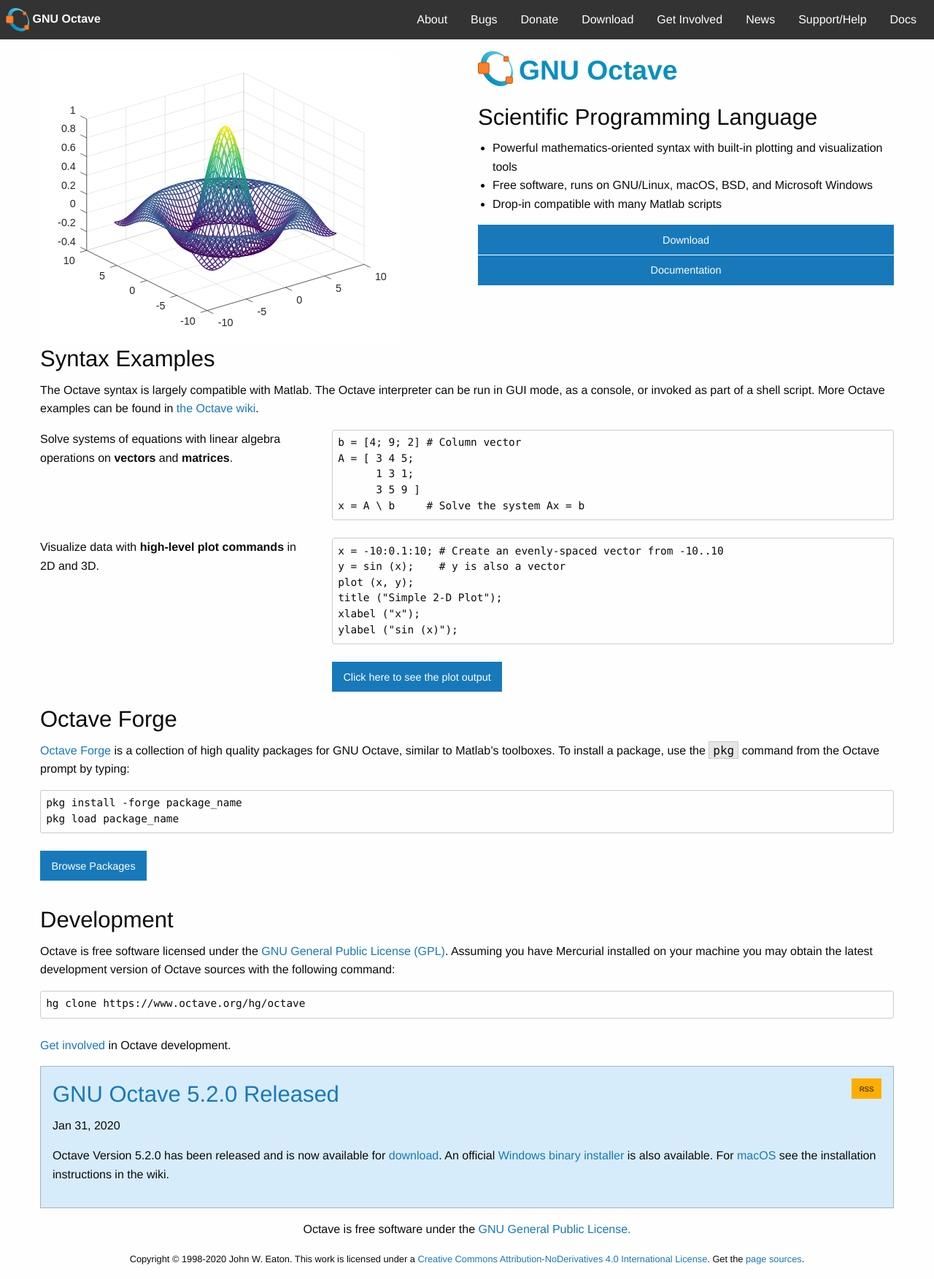
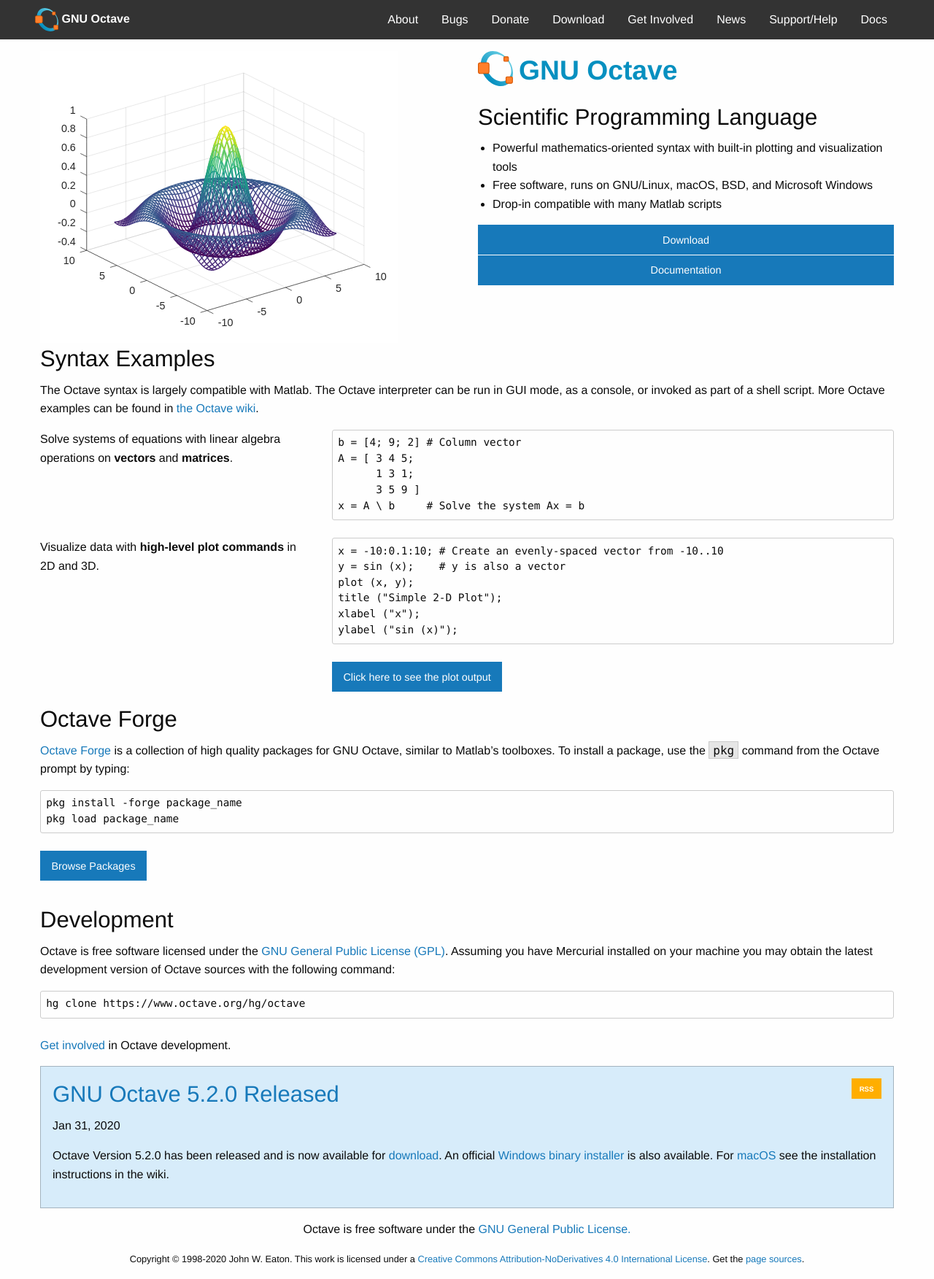
Before and after one commit to gnu-octave/gnu-octave.github.io, a Jekyll site: the page built from index.md, in a window 1280 px wide. Shown: the whole page at 73% size. Built offline with Jekyll 4.4.1, drawn with Linux system fonts in a browser that asks for light colours; nearby versions of some CDN libraries.

Commit message:
More top menu bar style tweaks.

```diff
--- a/_layouts/default.html
+++ b/_layouts/default.html
@@ -26,6 +26,7 @@
     <noscript>
       <style>
       .no-js .title-bar { display: none; }
+      .no-js .top-bar .top-bar-left { display: block; }
       @media screen and (min-width: 40em) {
         .no-js .top-bar { display: block; }
       }
@@ -48,15 +49,17 @@
   <body>
 
     <div data-sticky-container>
-      <div class="no-js" data-sticky data-options="marginTop:0;">
+      <div class="no-js dark-background" data-sticky data-options="marginTop:0;">
 
         <div class="title-bar" data-responsive-toggle="homepage-menu" data-hide-for="large">
           <!-- title-bar-X is visible in collapsed mode -->
           <div class="title-bar-left">
             <div class="title-bar-title octave-logo">
-              <img src="{{ "/img/octave-logo.svg" | relative_url }}"
-                   style="width: 32px; height: auto" alt="GNU Octave logo">
-              <a href="{{ "/" | relative_url }}" style="height:100%">{{ site.title }}</a>
+              <a href="{{ "/" | relative_url }}">
+                <img src="{{ "/img/octave-logo.svg" | relative_url }}"
+                     style="width: 32px; height: auto" alt="GNU Octave logo">
+                <span>{{ site.title }}</span>
+              </a>
             </div>
           </div>
           <div class="title-bar-right">
@@ -67,9 +70,11 @@
         <div class="top-bar" id="homepage-menu">
           <div class="top-bar-left">
             <div class="octave-logo">
-              <img src="{{ "/img/octave-logo.svg" | relative_url }}"
-                   style="width: 32px; height: auto" alt="GNU Octave logo">
-              <a href="{{ "/" | relative_url }}" style="height:100%">{{ site.title }}</a>
+              <a href="{{ "/" | relative_url }}">
+                <img src="{{ "/img/octave-logo.svg" | relative_url }}"
+                     style="width: 32px; height: auto" alt="GNU Octave logo">
+                <span>{{ site.title }}</span>
+              </a>
             </div>
           </div>
           <div class="top-bar-right">
@@ -77,10 +82,7 @@
               {%- for page in site.pages -%}
                 {%- if page.menu -%}
                   <li>
-                    <a href="{{ page.url | relative_url }}">
-                      <i class="{{ page.icon | default: "fi-list" }}"></i>
-                      <span>{{ page.title }}</span>
-                    </a>
+                    <a href="{{ page.url | relative_url }}">{{ page.title }}</a>
                   </li>
                 {%- endif -%}
               {%- endfor -%}
--- a/css/app.css
+++ b/css/app.css
@@ -13,12 +13,21 @@
   font-size: 2.33rem;
 }
 
+.dark-background {
+  background: #333;
+}
+
 /* Foundation 6 modifications */
 
 .title-bar,
 .top-bar,
 .top-bar ul {
   background: #333;
+}
+
+.top-bar {
+  max-width: 1200px;
+  margin: auto;
 }
 
 .top-bar ul li a {
@@ -29,12 +38,22 @@
   background-color: #585858;
 }
 
-.grid-container {
+@media screen and (max-width: 1023px) {
+  .top-bar .top-bar-left { display: none; }
+  .top-bar .top-bar-right { margin-left: 0px; }
+}
+
+.grid-container { /* Content */
   margin: 1em auto;
 }
 
 .reveal img {
   width: 100%;
+}
+
+a.button.warning { /* RSS Feed */
+  font-weight: bold;
+  color: #FFF;
 }
 
 /* Foundation 6 responsive buttons */
```
